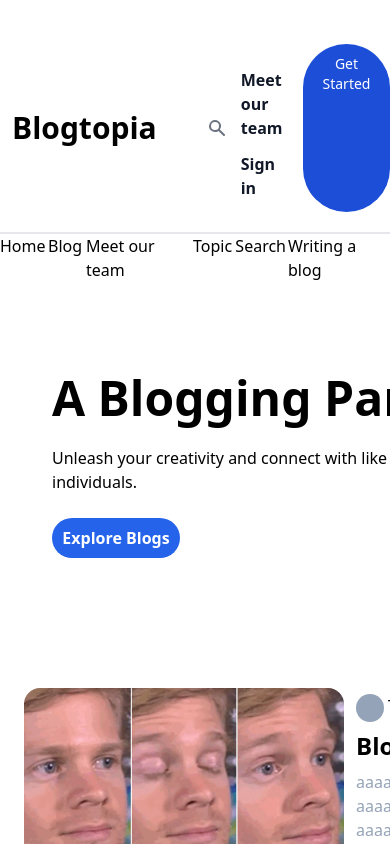
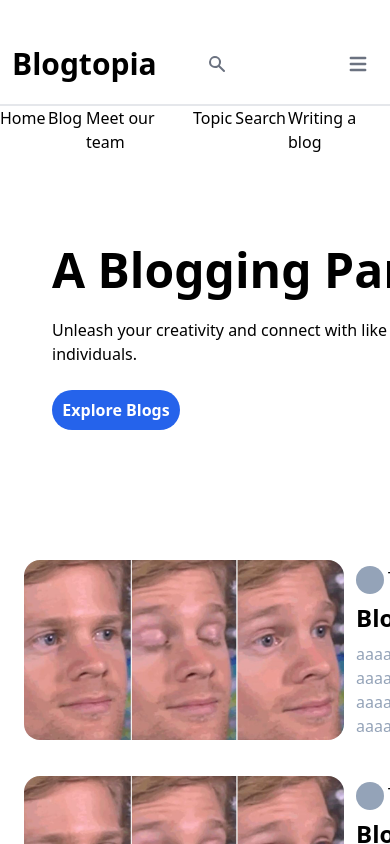
Before and after one commit to Lostjerome/PROJECT2-SEC-1-BLOGTOPIA, a Vue app: page / in a window 390 px wide. Shown: the top 844 px of the page. Built offline with nearby package versions, Linux system fonts and the light colour scheme.

Commit message:
🎨 Add navbar to App.vue

```diff
--- a/src/components/NavBar.vue
+++ b/src/components/NavBar.vue
@@ -1,3 +1,9 @@
+<script setup>
+import { ref } from 'vue';
+
+const isOpen =ref[false]
+
+</script>
 <template>
   <div class="border-b-2">
     <div
@@ -61,29 +67,54 @@
       </div>
 
       <div class="flex">
-        <ul class="flex-col pt-6 lg:flex-row lg:self-center lg:py-0 lg:flex">
+        <ul class="flex-col hidden pt-6 lg:flex-row lg:self-center lg:py-0 lg:flex">
           <li class="mb-3 lg:px-2 xl:px-2 lg:mb-0">
             <a
-              href=""
+              href="#"
               class="text-l font-bold text-gray-900 hover:text-blue-600"
               >Meet our team</a
             >
           </li>
           <li class="mb-3 lg:px-2 xl:px-2 lg:mb-0 xl:block">
             <a
-              href=""
+              href="#"
               class="text-l font-bold text-gray-900 hover:text-blue-600"
               >Sign in</a
             >
           </li>
         </ul>
-
         <a
-          href=""
-          class="xl:inline-flex items-center text-white bg-blue-700 hover:bg-blue-800 font-medium rounded-full text-sm px-5 py-2.5 text-center ml-5"
+          href="#"
+          class="xl:inline-flex hidden items-center text-white bg-blue-700 hover:bg-blue-800 font-medium rounded-full text-sm px-5 py-2.5 text-center ml-5"
           >Get Started</a
         >
       </div>
+      <button data-collapse-toggle="navbar-hamburger" type="button" class="lg:hidden inline-flex items-center p-2 ml-3 text-sm text-gray-500 rounded-lg hover:bg-gray-100 focus:outline-none focus:ring-2 focus:ring-gray-200" aria-controls="navbar-hamburger" aria-expanded="false">
+      <span class="sr-only">Open main menu</span>
+      <svg class="w-6 h-6" aria-hidden="true" fill="currentColor" viewBox="0 0 20 20" xmlns="http://www.w3.org/2000/svg"><path fill-rule="evenodd" d="M3 5a1 1 0 011-1h12a1 1 0 110 2H4a1 1 0 01-1-1zM3 10a1 1 0 011-1h12a1 1 0 110 2H4a1 1 0 01-1-1zM3 15a1 1 0 011-1h12a1 1 0 110 2H4a1 1 0 01-1-1z" clip-rule="evenodd"></path></svg>
+    </button>
+    <div class="hidden w-full" id="navbar-hamburger">
+      <ul class="flex flex-col mt-4 rounded-lg bg-gray-50 dark:bg-gray-800 dark:border-gray-700">
+        <li>
+          <a href="../views/Home.vue" class="block py-2 pl-3 pr-4 text-white bg-blue-700 rounded" aria-current="page">Home</a>
+        </li>
+        <li>
+          <a href="../views/Blog.vue" class="block py-2 pl-3 pr-4 text-gray-700 rounded hover:bg-gray-100 dark:text-gray-400">Blog</a>
+        </li>
+        <li>
+          <a href="../views/OurTeam.vue" class="block py-2 pl-3 pr-4 text-gray-700 rounded hover:bg-gray-100 dark:text-gray-400">Meet our team</a>
+        </li>
+        <li>
+          <a href="../views/Topic.vue" class="block py-2 pl-3 pr-4 text-gray-700 rounded hover:bg-gray-100">Topic</a>
+        </li>
+        <li>
+          <a href="../views/Search.vue" class="block py-2 pl-3 pr-4 text-gray-700 rounded hover:bg-gray-100">Search</a>
+        </li>
+        <li>
+          <a href="../views/Write.vue" class="block py-2 pl-3 pr-4 text-gray-700 rounded hover:bg-gray-100">Write a blog</a>
+        </li>
+      </ul>
+    </div>
     </div>
   </div>
 </template>
```
